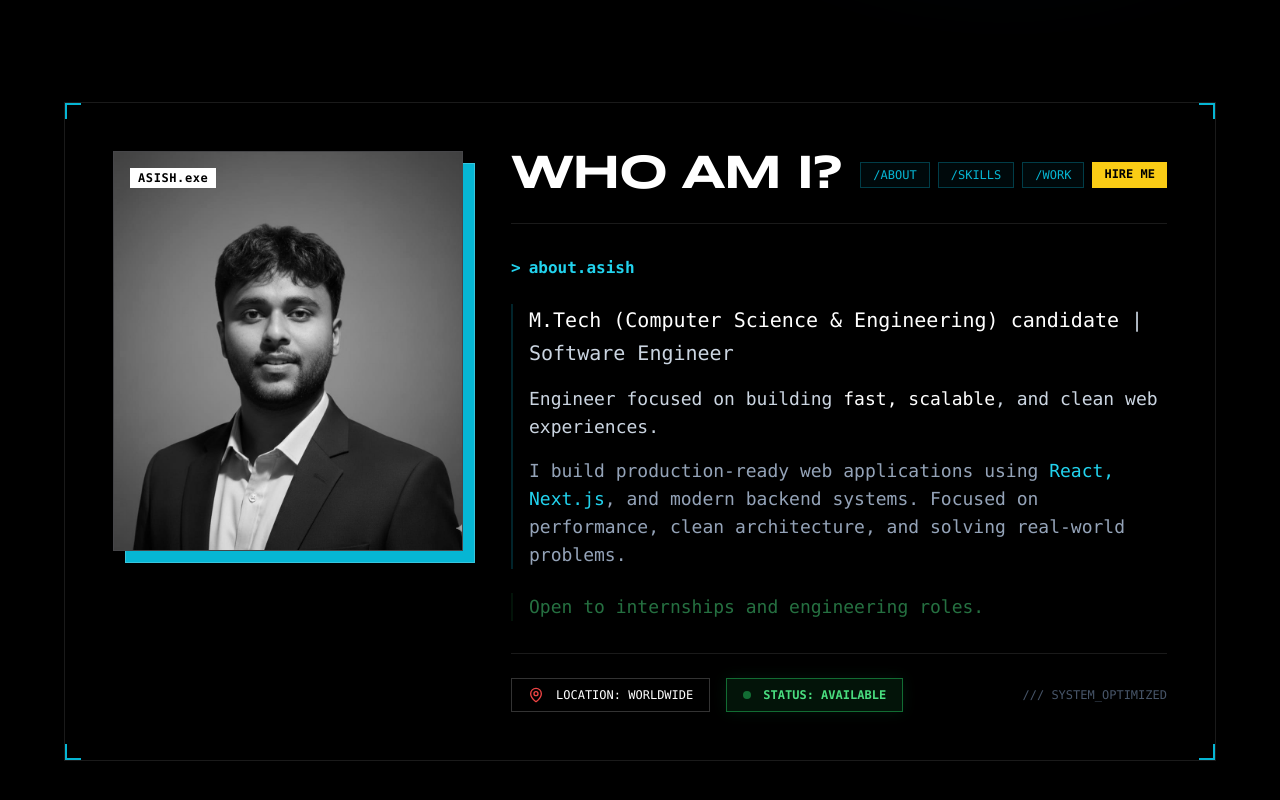
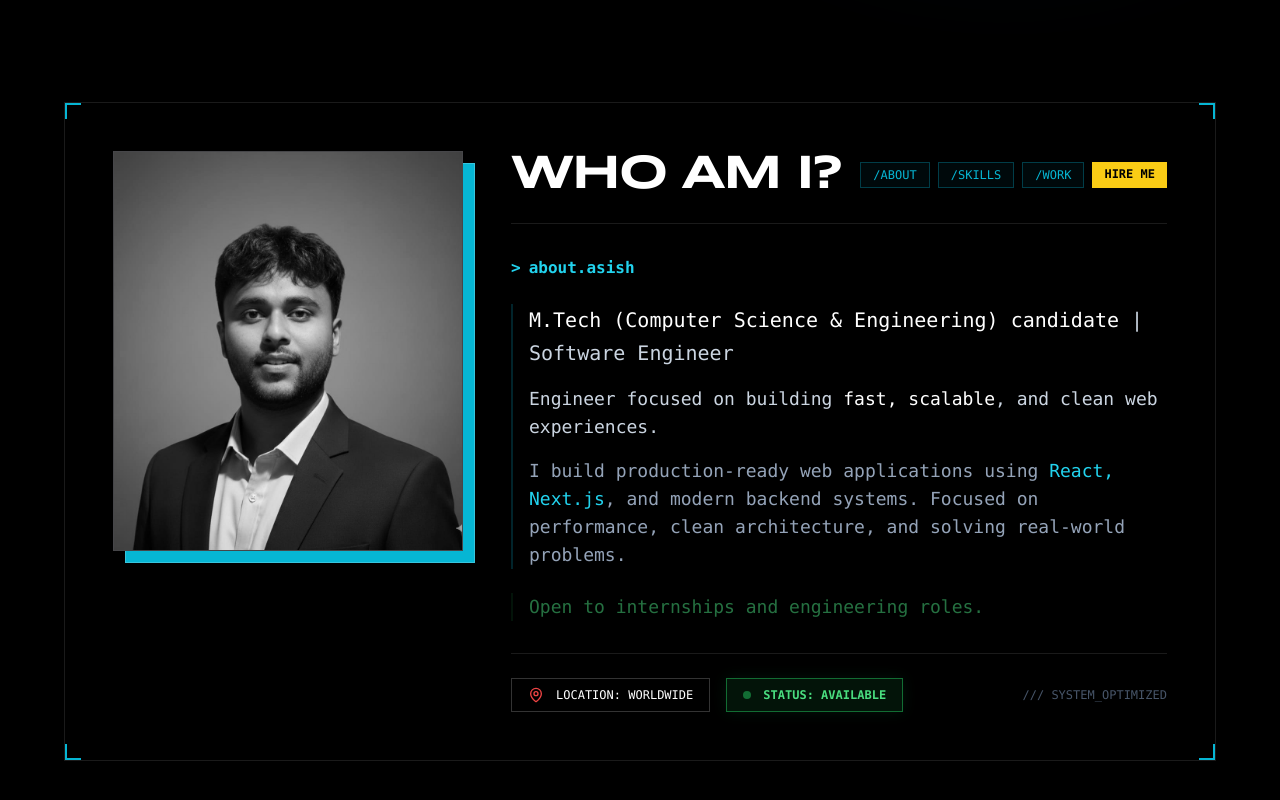
Before and after one commit to Asishranjansahu/ASISH-PORTFOLIO, a React (Vite) app: page / in a window 1280 px wide. Shown: the part 918-1718 px from the top of the page. Built offline with nearby package versions, Linux system fonts and the light colour scheme.

Commit message:
style: remove ASISH.exe badge from profile image

```diff
--- a/src/components/WhoAmI.jsx
+++ b/src/components/WhoAmI.jsx
@@ -30,9 +30,6 @@ const WhoAmI = () => {
                         }}
                         className="w-full h-full object-cover grayscale group-hover:grayscale-0 transition-all duration-500"
                     />
-                    <div className="absolute top-4 left-4 bg-white text-black px-2 py-0.5 font-bold font-mono text-xs tracking-wider">
-                        ASISH.exe
-                    </div>
                 </div>
             </motion.div>
 
```
